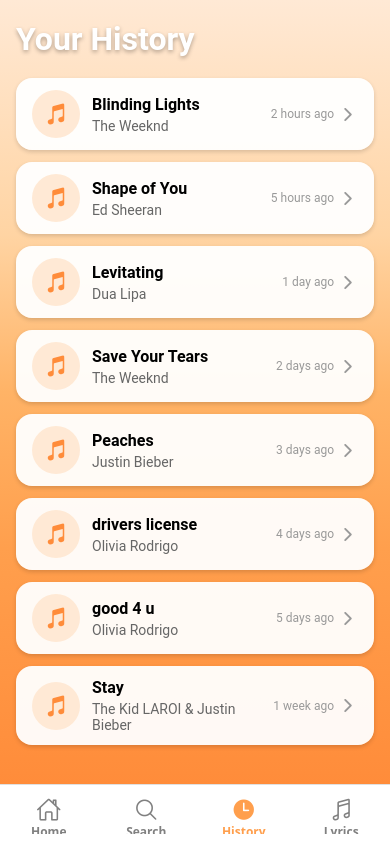
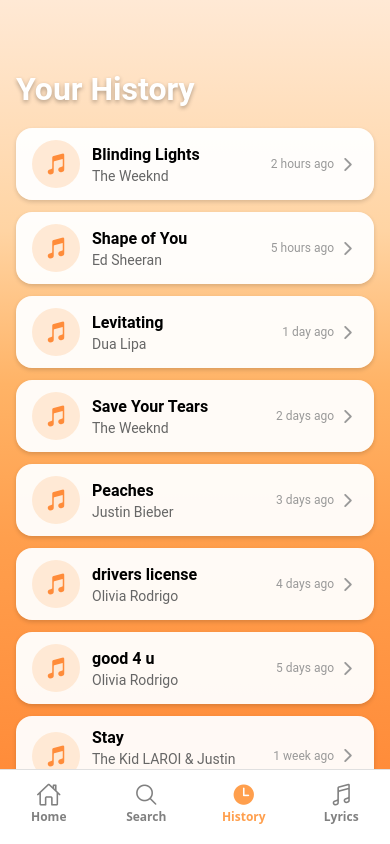
Before and after one commit to FINAL-PROJECT-HCK87/Final-Project-HCK87, a React Native app in the folder client/: screen /History in a window 390 px wide. Built offline with nearby package versions, Linux system fonts and the light colour scheme.

Commit message:
feat: update styles for BottomTabNavigator, HistoryScreen, LyricScreen, and SearchScreen for improved layout

```diff
--- a/client/BottomTabNavigator.tsx
+++ b/client/BottomTabNavigator.tsx
@@ -41,7 +41,8 @@
           borderTopColor: '#E0E0E0',
           paddingBottom: 5,
           paddingTop: 5,
-          height: 60,
+          height: 75,
+          marginBottom: 0
         },
         tabBarLabelStyle: {
           fontSize: 12,
--- a/client/HistoryScreen.tsx
+++ b/client/HistoryScreen.tsx
@@ -75,6 +75,7 @@
     textShadowColor: 'rgba(0, 0, 0, 0.3)',
     textShadowOffset: { width: 0, height: 2 },
     textShadowRadius: 4,
+    marginTop: 50
   },
   historyCard: {
     backgroundColor: 'rgba(255, 255, 255, 0.95)',
--- a/client/LyricScreen.tsx
+++ b/client/LyricScreen.tsx
@@ -75,6 +75,7 @@
     textShadowColor: 'rgba(0, 0, 0, 0.3)',
     textShadowOffset: { width: 0, height: 2 },
     textShadowRadius: 4,
+    marginTop: 50
   },
   infoCard: {
     backgroundColor: 'rgba(255, 255, 255, 0.95)',
--- a/client/SearchScreen.tsx
+++ b/client/SearchScreen.tsx
@@ -88,7 +88,7 @@
 
 const styles = StyleSheet.create({
   container: {
-    flex: 1,
+    flex: 1
   },
   scrollView: {
     flex: 1,
@@ -105,6 +105,7 @@
     textShadowColor: 'rgba(0, 0, 0, 0.3)',
     textShadowOffset: { width: 0, height: 2 },
     textShadowRadius: 4,
+    marginTop: 50
   },
   section: {
     marginBottom: 24,
```
